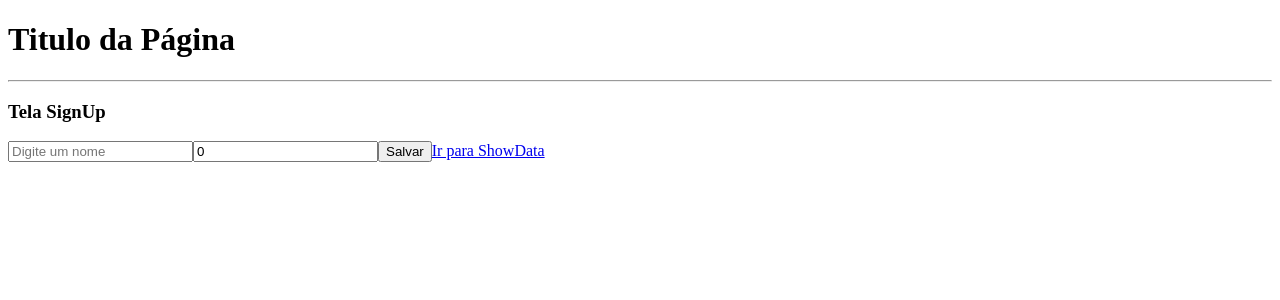
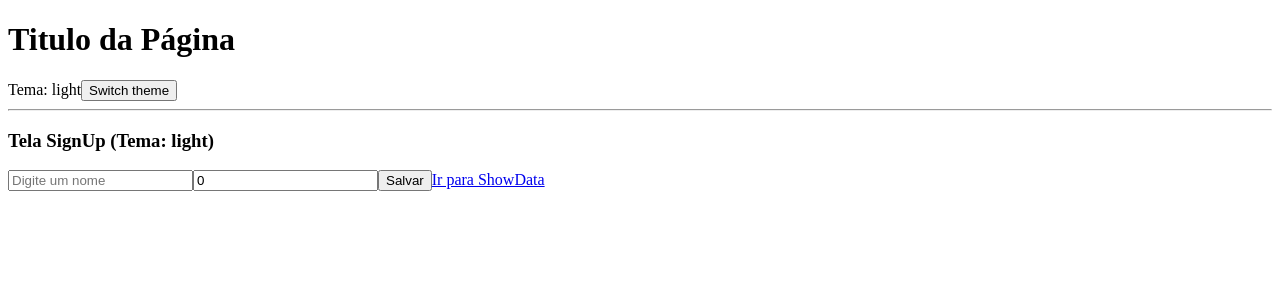
Before and after one commit to HerbertCarlos007/context-api, a React (Vite) app: page / in a window 1280 px wide. Shown: the top 300 px of the page. Built offline with nearby package versions, Linux system fonts and the light colour scheme.

Commit message:
Usando reducer theme para trocar o tema de light para dark

```diff
--- a/src/App.tsx
+++ b/src/App.tsx
@@ -1,22 +1,46 @@
+import { useContext } from 'react'
 import { BrowserRouter, Routes, Route } from 'react-router-dom'
 import { SignUp } from './pages/SignUp'
 import { ShowData } from './pages/ShowData'
-
-import { ContextProvider } from './contexts/Context'
+import { Context } from './contexts/Context'
 
 function App() {
+  const { state, dispatch } = useContext(Context)
+
+  const handleSwitchTheme = () => {
+    if (state.theme.status === 'light') {
+      dispatch({
+        type: 'CHANGE_STATUS',
+        payload: {
+          status: 'dark'
+        }
+      })
+    } else {
+      dispatch({
+        type: 'CHANGE_STATUS',
+        payload: {
+          status: 'light'
+        }
+      })
+    }
+  }
 
   return (
-    <ContextProvider>
-      <BrowserRouter>
+    <BrowserRouter>
+      <div style={{
+        backgroundColor: state.theme.status === 'light' ? '#FFF' : '#000',
+        color: state.theme.status === 'light' ? '#000' : '#FFF'
+        }}>
         <h1>Titulo da Página</h1>
+        Tema: {state.theme.status}
+        <button onClick={handleSwitchTheme}>Switch theme</button>
         <hr />
         <Routes>
           <Route path='/' element={<SignUp />} />
           <Route path='/exibir' element={<ShowData />} />
         </Routes>
-      </BrowserRouter>
-    </ContextProvider>
+      </div>
+    </BrowserRouter>
   )
 }
 
--- a/src/main.tsx
+++ b/src/main.tsx
@@ -3,8 +3,12 @@
 import App from './App'
 import './index.css'
 
+import { ContextProvider } from './contexts/Context'
+
 ReactDOM.createRoot(document.getElementById('root') as HTMLElement).render(
   <React.StrictMode>
-    <App />
+    <ContextProvider>
+      <App />
+    </ContextProvider>
   </React.StrictMode>,
 )
--- a/src/pages/SignUp.tsx
+++ b/src/pages/SignUp.tsx
@@ -35,7 +35,7 @@
 
     return (
         <div>
-            <h3>Tela SignUp </h3>
+            <h3>Tela SignUp (Tema: {state.theme.status})</h3>
             <input
                 type='text'
                 placeholder='Digite um nome'
```
Also changed, not shown: vite.config.ts.timestamp-1674051673914.mjs (deleted, +0 -10 lines).
